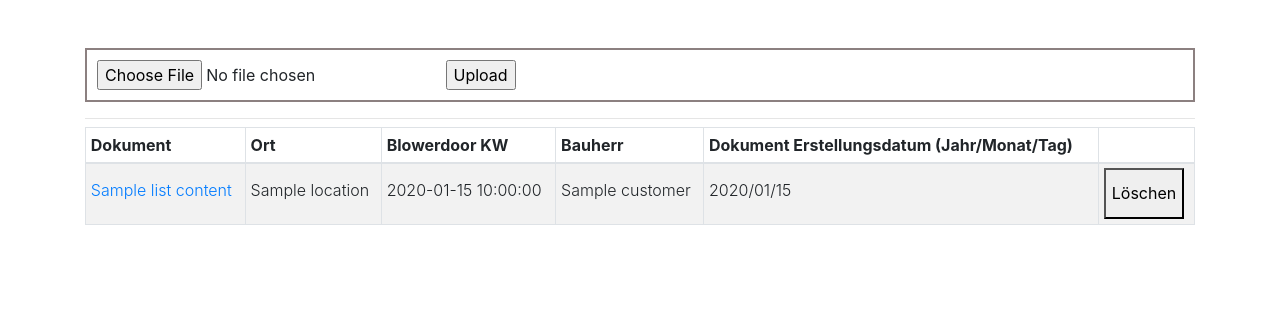
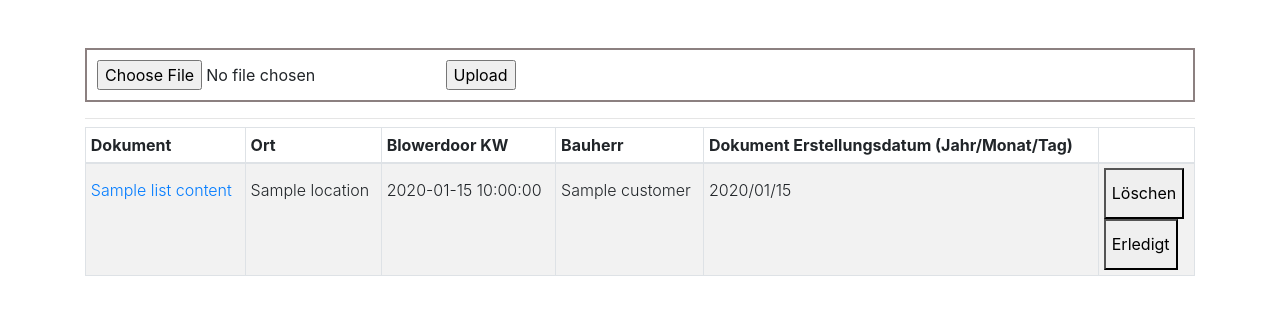
Before and after one commit to FAUSheppy/ths-blowerdoor-raven, a Flask app: template templates/index.html in a window 1280 px wide. Shown: the part 56-371 px from the top of the page. Run offline with Flask 2, Linux system fonts and the light colour scheme; the template is opened without the code that fills it: most values are stand-ins (such as "Sample title", 1, 10 or a date in 2020); some libraries are stand-ins or nearby versions.

Commit message:
[git fast commit] 12. Nov 2021 - 16:54:37

```diff
--- a/templates/index.html
+++ b/templates/index.html
@@ -49,6 +49,10 @@
                             action="/get-file" method="DELETE">
                         <button name="delete" value="{{ bd.docName }}">Löschen</button>
                     </form>
+                    <form onsubmit="return confirm('Wirklich als erledigt markieren?')"
+                            action="/mark-done" method="PATCH">
+                        <button name="done" value="{{ bd.docName }}">Erledigt</button>
+                    </form>
                </td>
            </tr>
            {% endfor %}
@@ -62,6 +66,10 @@
             });
             $('.dataTables_length').addClass('bs-select');
         });
+        $('#tableMain').on('click', 'tbody td', function() {
+              console.log('TD cell textContent : ', this.textContent)
+              console.log('location : ', this.parentNode.rowIndex, this.cellIndex)
+        })
     </script>
   </div>
 </body>
```
